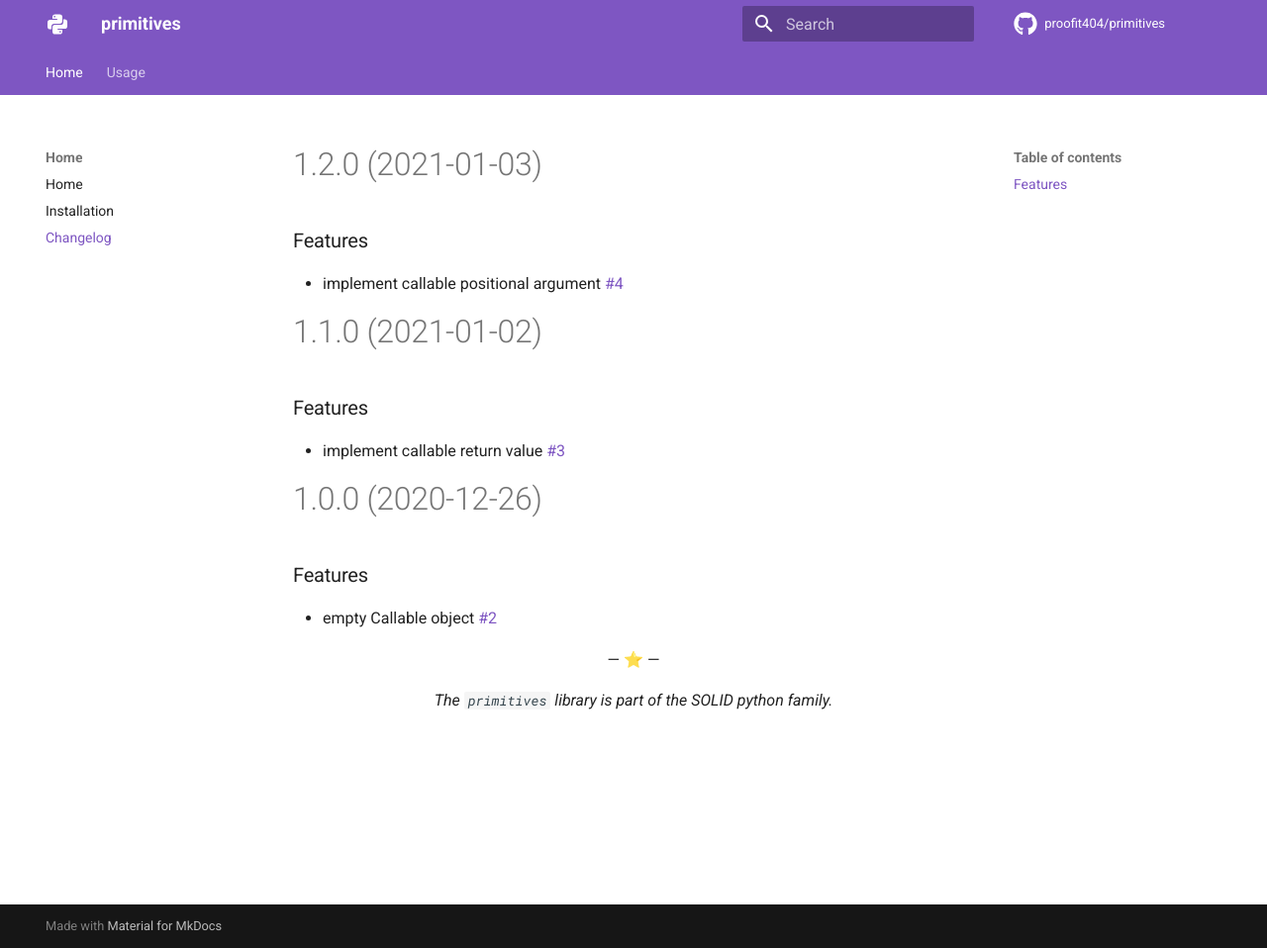
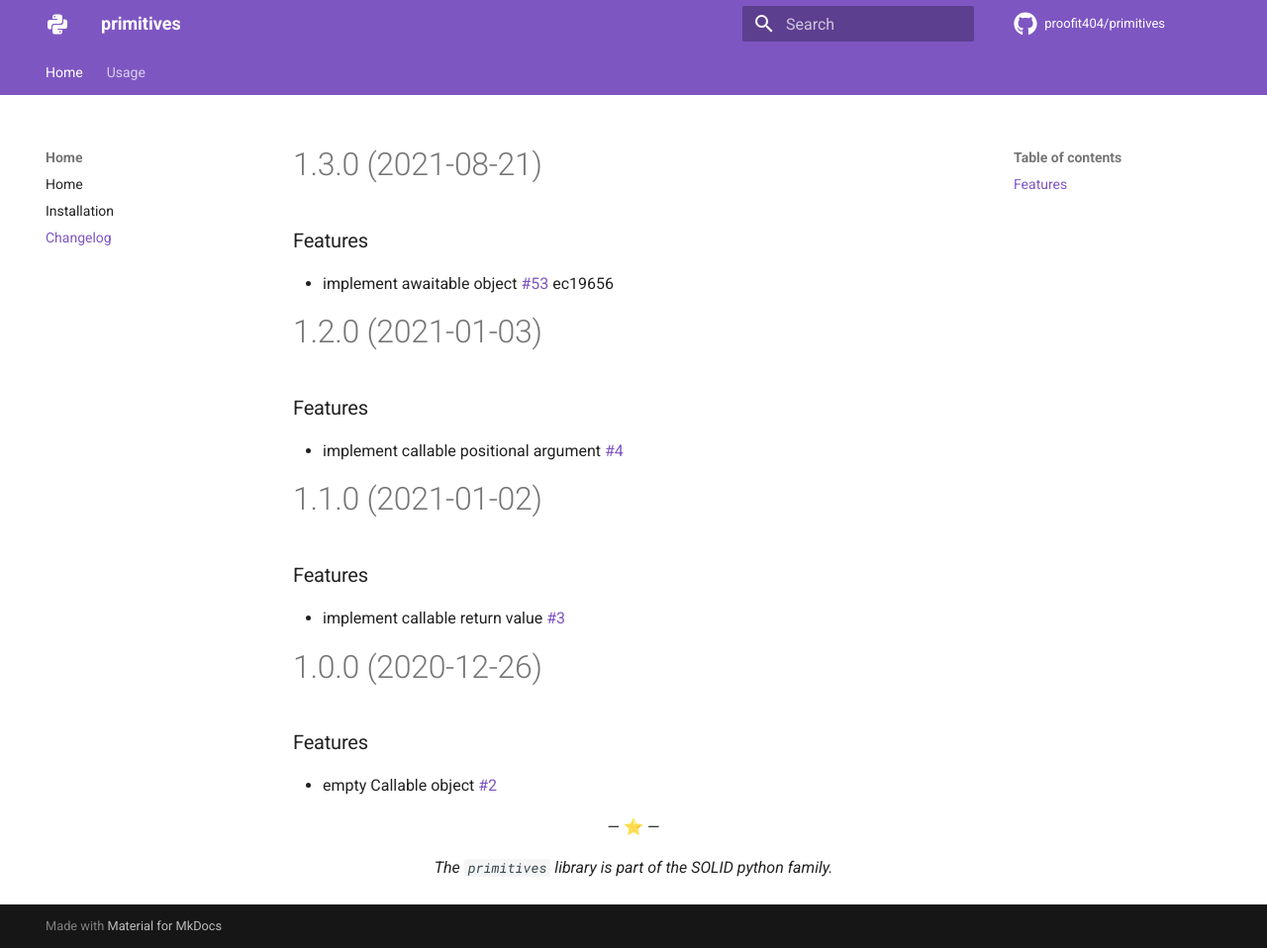
Before and after one commit to proofit404/primitives, an MkDocs documentation site: the page built from docs/changelog.md, in a window 1280 px wide and 958 px high. Shown: the whole window at 99% size. Built offline with MkDocs 1.6.1 and Material for MkDocs 9.7.7, drawn with Linux system fonts in a browser that asks for light colours; comment, search, counter and statistics services are not loaded.

Commit message:
chore(release): 1.3.0 [skip ci]
# 1.3.0 (2021-08-21)

### Features

* implement awaitable object [#53](https://github.com/proofit404/primitives/issues/53) ec19656

```diff
--- a/docs/changelog.md
+++ b/docs/changelog.md
@@ -1,3 +1,10 @@
+# 1.3.0 (2021-08-21)
+
+### Features
+
+- implement awaitable object
+  [#53](https://github.com/proofit404/primitives/issues/53) ec19656
+
 # 1.2.0 (2021-01-03)
 
 ### Features
--- a/pyproject.toml
+++ b/pyproject.toml
@@ -19,7 +19,7 @@ packages = [
 ]
 readme = "docs/index.md"
 repository = "https://github.com/proofit404/primitives"
-version = "1.2.0"
+version = "1.3.0"
 
 [tool.poetry.dependencies]
 python = "~3.6 || ~3.7 || ~3.8 || ~3.9"
```
